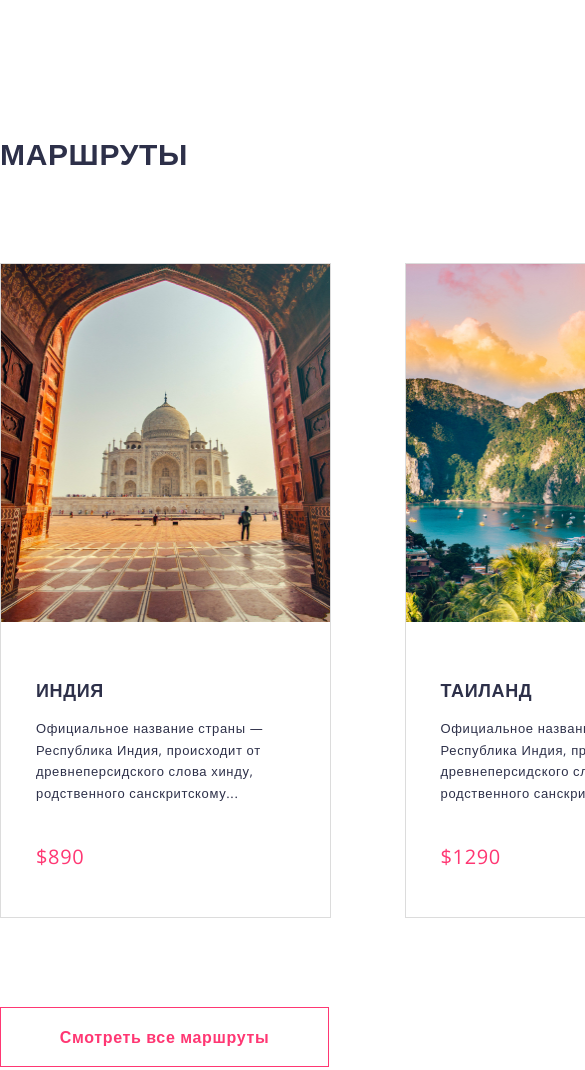
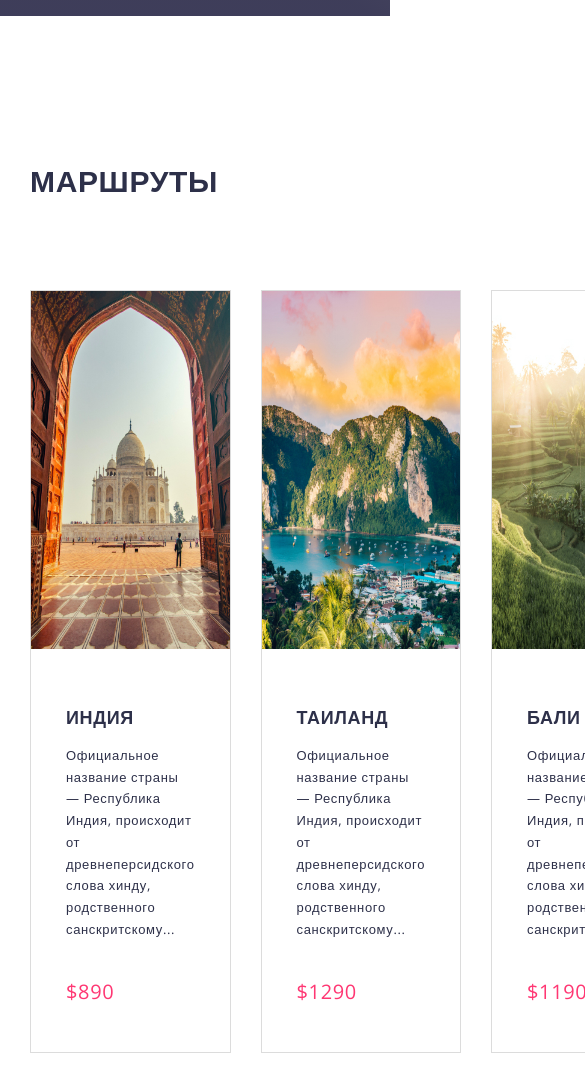
Before and after one commit to lexus22206/travel, a plain HTML site: page index.html in a window 390 px wide. Shown: the part 920-1990 px from the top of the page, 585 px wide, since content can reach past the window. Drawn offline with nearby package versions, Linux system fonts and the light colour scheme; grey boxes are pictures that could not be loaded.

Commit message:
main.css

```diff
--- a/css/main.css
+++ b/css/main.css
@@ -227,3 +227,17 @@ a {
 	color: #6E7187;
 	margin-right: 72px;
 }
+
+
+
+/*responsive*/
+
+@media (max-width: 1200px) {
+	.container {
+		width: 100%;
+		padding: 0 30px;
+	}
+	.destinations {
+		gap: 30px;
+	}
+}
```
